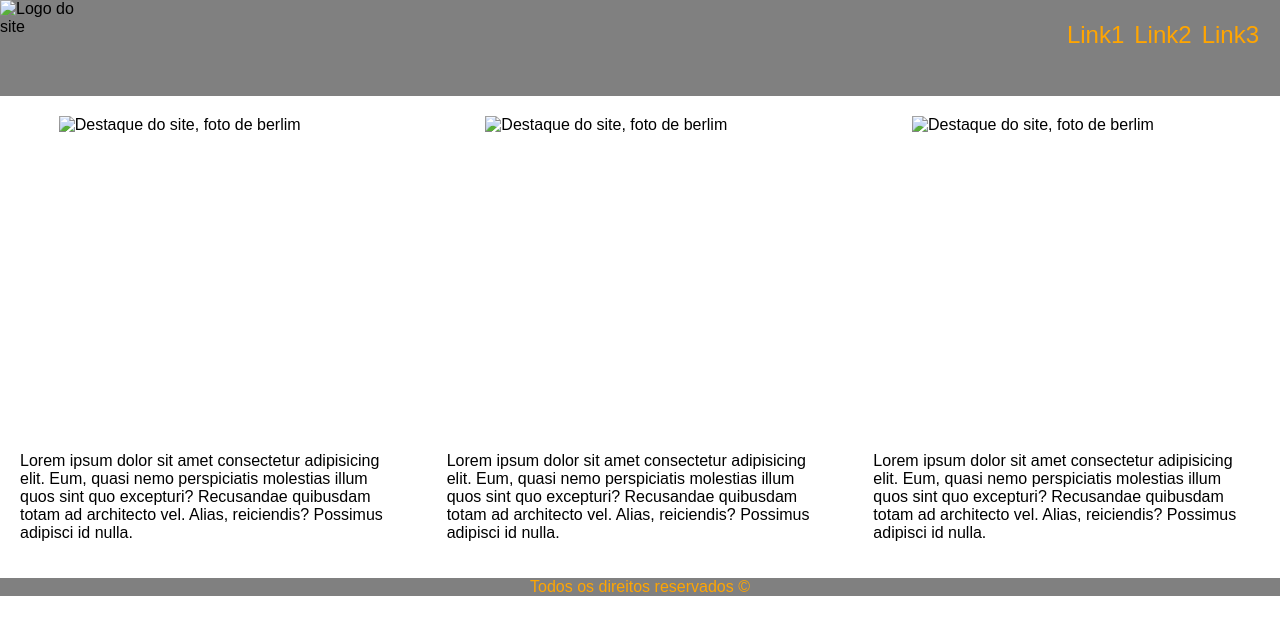
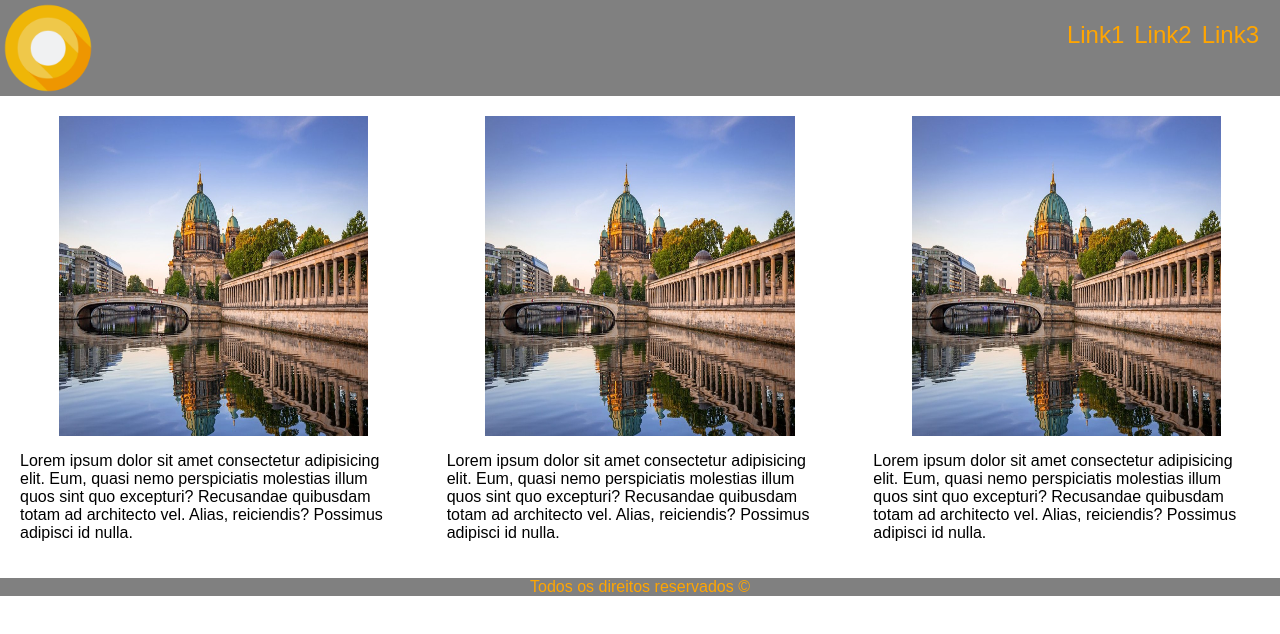
Before and after one commit to jhoneffernandes/ProjectIS, a plain HTML site: page index.html in a window 1280 px wide. Drawn offline with Linux system fonts and the light colour scheme; files that its build step writes are made by us from their sources.

Commit message:
Update index.html

```diff
--- a/index.html
+++ b/index.html
@@ -5,14 +5,14 @@
     <meta name="viewport" content="width=device-width, initial-scale=1.0">
     <meta http-equiv="X-UA-Compatible" content="ie=edge">
     <title>Atividade 2</title>
-    <link rel="stylesheet" href="css/atividade2.css">
+    <link rel="stylesheet" href="atividade2.css">
 </head>
 <body>
 
     <header>
 
-        <img class="logo1" src="img/logo.png" alt="Logo do site">
-        <img class="logo2" src="img/logo2.png" alt="Logo do site">
+        <img class="logo1" src="logo.png" alt="Logo do site">
+        <img class="logo2" src="logo2.png" alt="Logo do site">
         <nav>
             <a href="#">Link1</a>
             <a href="#">Link2</a>
@@ -24,17 +24,17 @@
     <main>
 
         <div class="destaque1">
-            <img src="img/berlim.jpg" alt="Destaque do site, foto de berlim">
+            <img src="berlim.jpg" alt="Destaque do site, foto de berlim">
             <p>Lorem ipsum dolor sit amet consectetur adipisicing elit. Eum, quasi nemo perspiciatis molestias illum quos sint quo excepturi? Recusandae quibusdam totam ad architecto vel. Alias, reiciendis? Possimus adipisci id nulla.</p>
         </div>
 
         <div class="destaque1">
-                <img src="img/berlim.jpg" alt="Destaque do site, foto de berlim">
+                <img src="berlim.jpg" alt="Destaque do site, foto de berlim">
                 <p>Lorem ipsum dolor sit amet consectetur adipisicing elit. Eum, quasi nemo perspiciatis molestias illum quos sint quo excepturi? Recusandae quibusdam totam ad architecto vel. Alias, reiciendis? Possimus adipisci id nulla.</p>
             </div>
 
             <div class="destaque1">
-                    <img src="img/berlim.jpg" alt="Destaque do site, foto de berlim">
+                    <img src="berlim.jpg" alt="Destaque do site, foto de berlim">
                     <p>Lorem ipsum dolor sit amet consectetur adipisicing elit. Eum, quasi nemo perspiciatis molestias illum quos sint quo excepturi? Recusandae quibusdam totam ad architecto vel. Alias, reiciendis? Possimus adipisci id nulla.</p>
                 </div>
 
```
